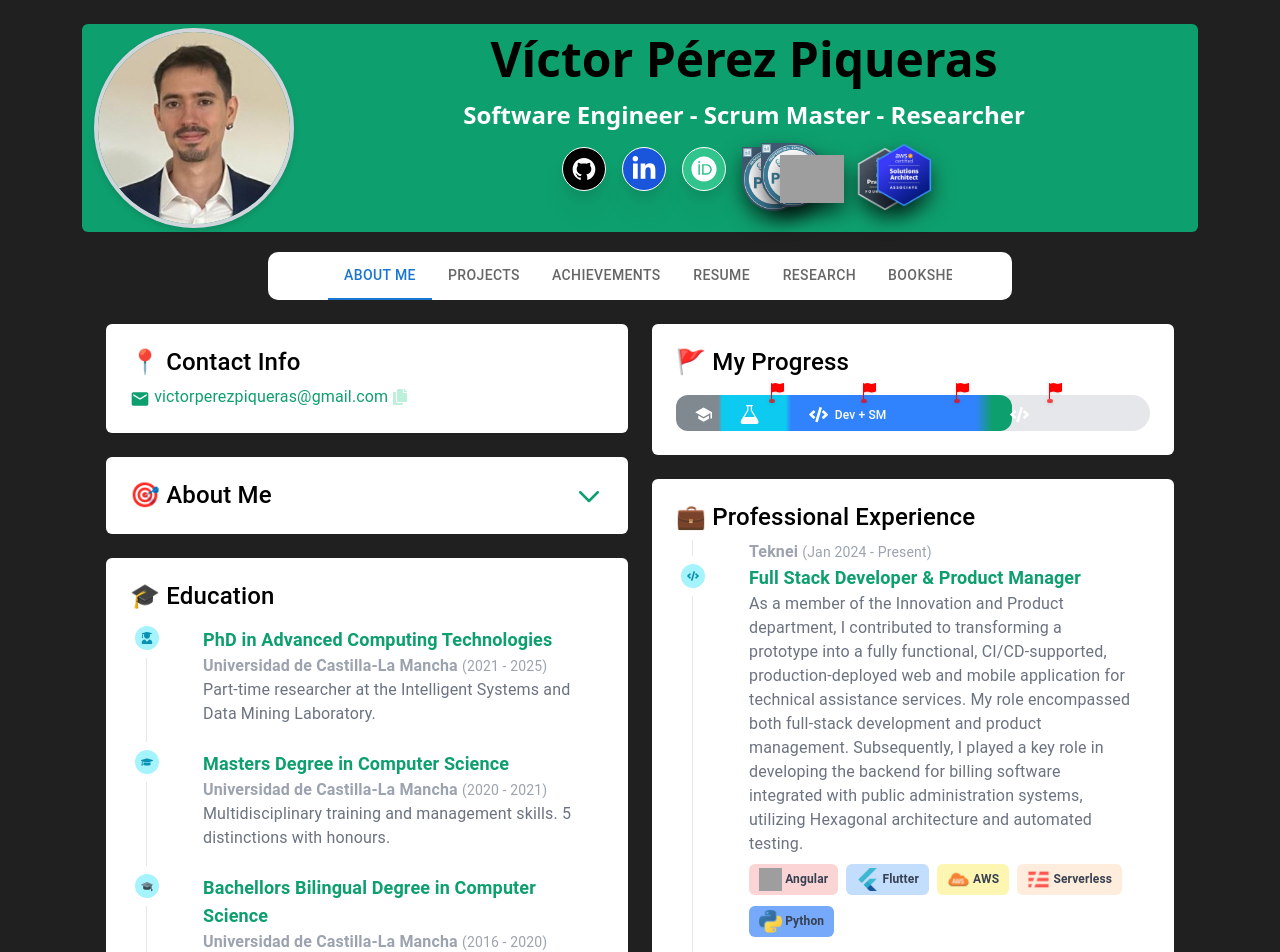
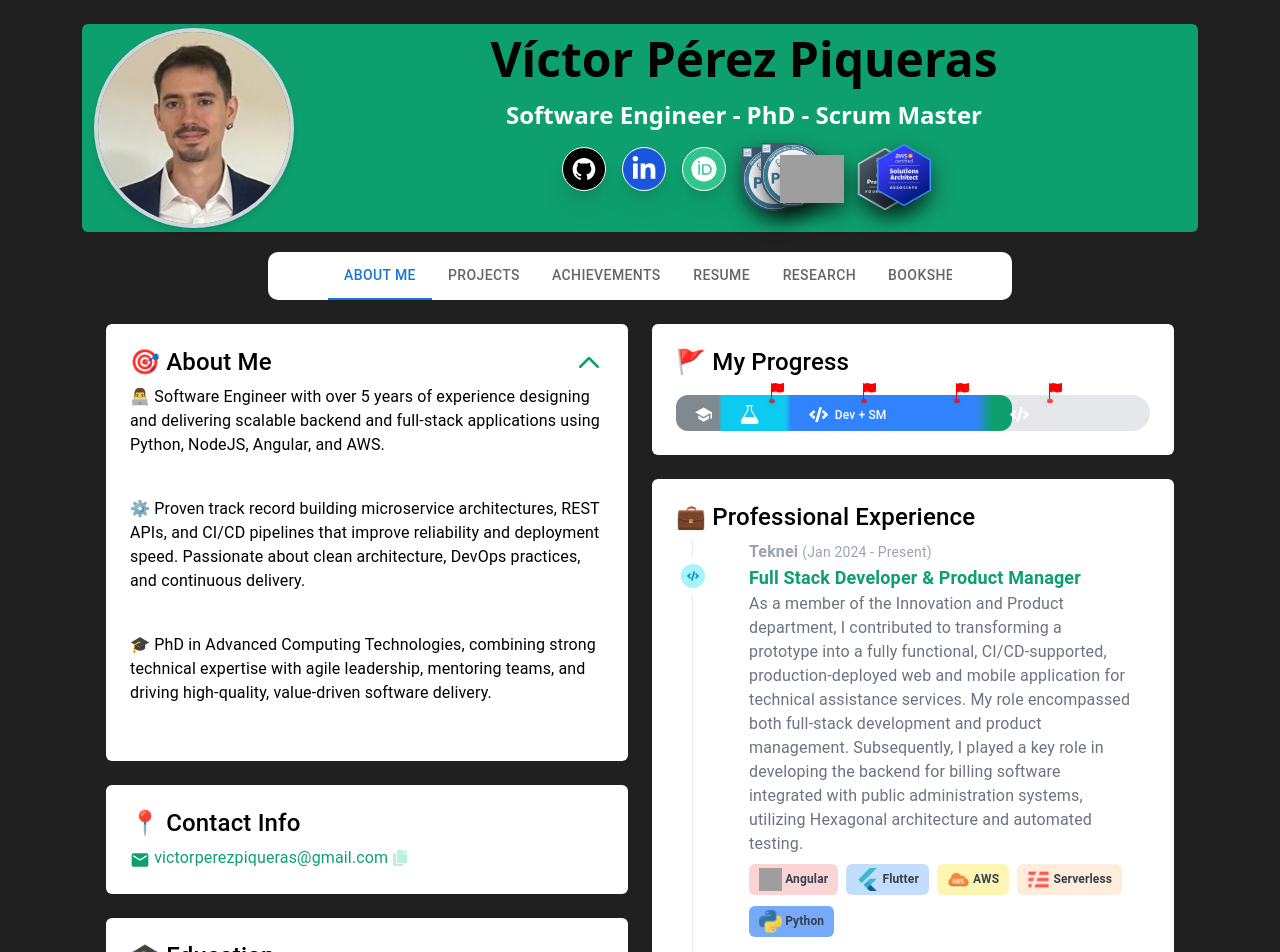
Before and after one commit to victorperezpiqueras/victorperezpiqueras.github.io, a React (Vite) app: page / in a window 1280 px wide. Shown: the top 952 px of the page. Built offline with nearby package versions, Linux system fonts and the light colour scheme; grey boxes are pictures that could not be loaded.

Commit message:
update cv

```diff
--- a/src/assets/data.json
+++ b/src/assets/data.json
@@ -1,7 +1,7 @@
 {
   "header": {
     "name": "Víctor Pérez Piqueras",
-    "title": "Software Engineer - Scrum Master - Researcher",
+    "title": "Software Engineer - PhD - Scrum Master",
     "badgeStacks": [
       {
         "badges": [
@@ -50,9 +50,9 @@
       }
     ],
     "aboutTexts": [
-      "💻 I am a skilled and dedicated Software Engineer with a strong background in web development, backend systems, and software architecture. This versatility enables me to seamlessly adapt to various roles, performing effectively as a full-stack developer.",
-      "👨🏻‍🏫 I thrive in collaborative environments, fostering synergies to enhance both my performance and that of the team. Having worked primarily in English throughout my career, I am equally proficient in communicating with colleagues in both English and Spanish.",
-      "📈 I am committed to clean coding practices, design patterns, refactoring principles, and continuous integration/deployment methodologies. Additionally, I am an advocate of Agile methodologies and hold Scrum certifications."
+      "👨‍💻 Software Engineer with over 5 years of experience designing and delivering scalable backend and full-stack applications using Python, NodeJS, Angular, and AWS.",
+      "⚙️ Proven track record building microservice architectures, REST APIs, and CI/CD pipelines that improve reliability and deployment speed. Passionate about clean architecture, DevOps practices, and continuous delivery.",
+      "🎓 PhD in Advanced Computing Technologies, combining strong technical expertise with agile leadership, mentoring teams, and driving high-quality, value-driven software delivery."
     ],
     "experience": [
       {
@@ -274,7 +274,7 @@
       "url": "https://www.credly.com/badges/7ddc7533-451e-4006-b094-045894b68197/public_url"
     },
     {
-      "title": "Successfully Completed the PhD in Advanced Computing Technologies.",
+      "title": "Successfully completed the PhD in Advanced Computing Technologies.",
       "image": "phd.jpg",
       "url": null
     }
--- a/src/pages/AboutMe/AboutMe.tsx
+++ b/src/pages/AboutMe/AboutMe.tsx
@@ -33,7 +33,7 @@ type AboutMeProps = {
 function AboutMe(props: AboutMeProps) {
   const [copiedEmail, setCopiedEmail] = useState(false);
 
-  const [expandedAboutMe, setExpandedAboutMe] = useState(false);
+  const [expandedAboutMe, setExpandedAboutMe] = useState(true);
 
   const experienceSorted = [...props.aboutData.experience].reverse();
   const educationSorted = [...props.aboutData.education].reverse();
@@ -118,36 +118,6 @@ function AboutMe(props: AboutMeProps) {
   return (
     <div className="flex flex-row xs:flex-wrap lg:flex-nowrap space-y-6 lg:space-y-0 lg:space-x-6 items-start">
       <div className="flex flex-col basis-100 lg:basis-1/2 space-y-6">
-        <div className="flex flex-col bg-white rounded text-black p-4">
-          <h4>📍 Contact Info</h4>
-          <span className="flex flex-row">
-            <MdEmail className="mt-1 text-green-500 min-w-max" size={"20px"} />{" "}
-            &nbsp;{" "}
-            <a
-              className="text-green-500"
-              href="mailto:victorperezpiqueras@gmail.com"
-              style={{
-                textDecoration: "none",
-              }}
-            >
-              <span className="text-sm md:text-base">
-                {props.aboutData.contactInfo.email}
-              </span>
-            </a>
-            {copiedEmail ? (
-              <BsCheckSquareFill
-                className="text-green-300 ml-1 mt-1 hover:cursor-pointer"
-                onClick={copyEmail}
-              />
-            ) : (
-              <FaCopy
-                className="text-green-200 ml-1 mt-1 hover:cursor-pointer"
-                onClick={copyEmail}
-              />
-            )}
-          </span>
-        </div>
-
         <div
           className="basis-1/2 bg-white rounded text-black p-4 pb-3 hover:cursor-pointer"
           onClick={() => setExpandedAboutMe(!expandedAboutMe)}
@@ -181,6 +151,36 @@ function AboutMe(props: AboutMeProps) {
           ) : (
             <div className="py-0 text-lg text-gray-300"></div>
           )}
+        </div>
+
+        <div className="flex flex-col bg-white rounded text-black p-4">
+          <h4>📍 Contact Info</h4>
+          <span className="flex flex-row">
+            <MdEmail className="mt-1 text-green-500 min-w-max" size={"20px"} />{" "}
+            &nbsp;{" "}
+            <a
+              className="text-green-500"
+              href="mailto:victorperezpiqueras@gmail.com"
+              style={{
+                textDecoration: "none",
+              }}
+            >
+              <span className="text-sm md:text-base">
+                {props.aboutData.contactInfo.email}
+              </span>
+            </a>
+            {copiedEmail ? (
+              <BsCheckSquareFill
+                className="text-green-300 ml-1 mt-1 hover:cursor-pointer"
+                onClick={copyEmail}
+              />
+            ) : (
+              <FaCopy
+                className="text-green-200 ml-1 mt-1 hover:cursor-pointer"
+                onClick={copyEmail}
+              />
+            )}
+          </span>
         </div>
 
         <div className="bg-white rounded text-black px-10 pt-4">
```
Also changed, not shown: 1 other file (tests, documents, lock files or other folders).
